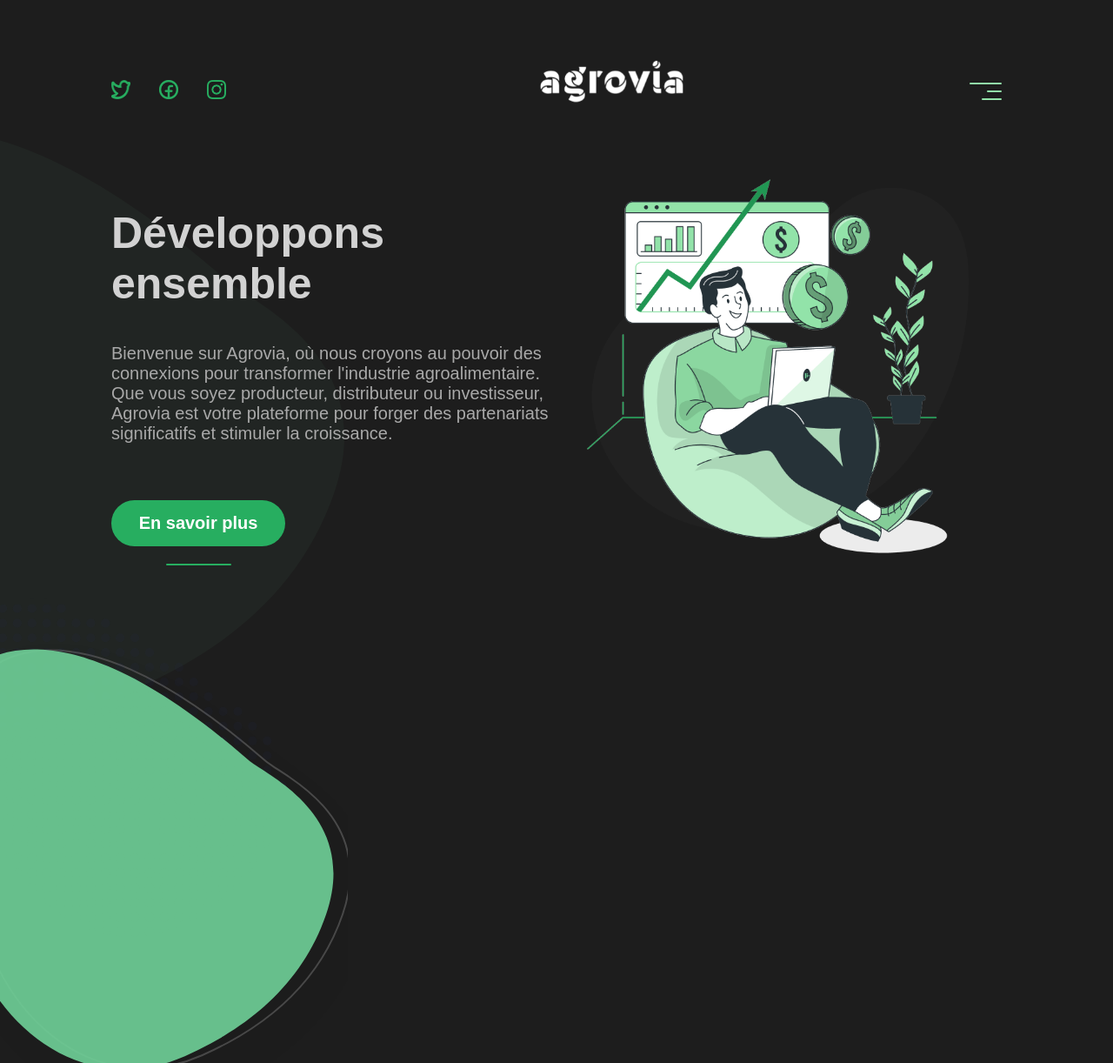
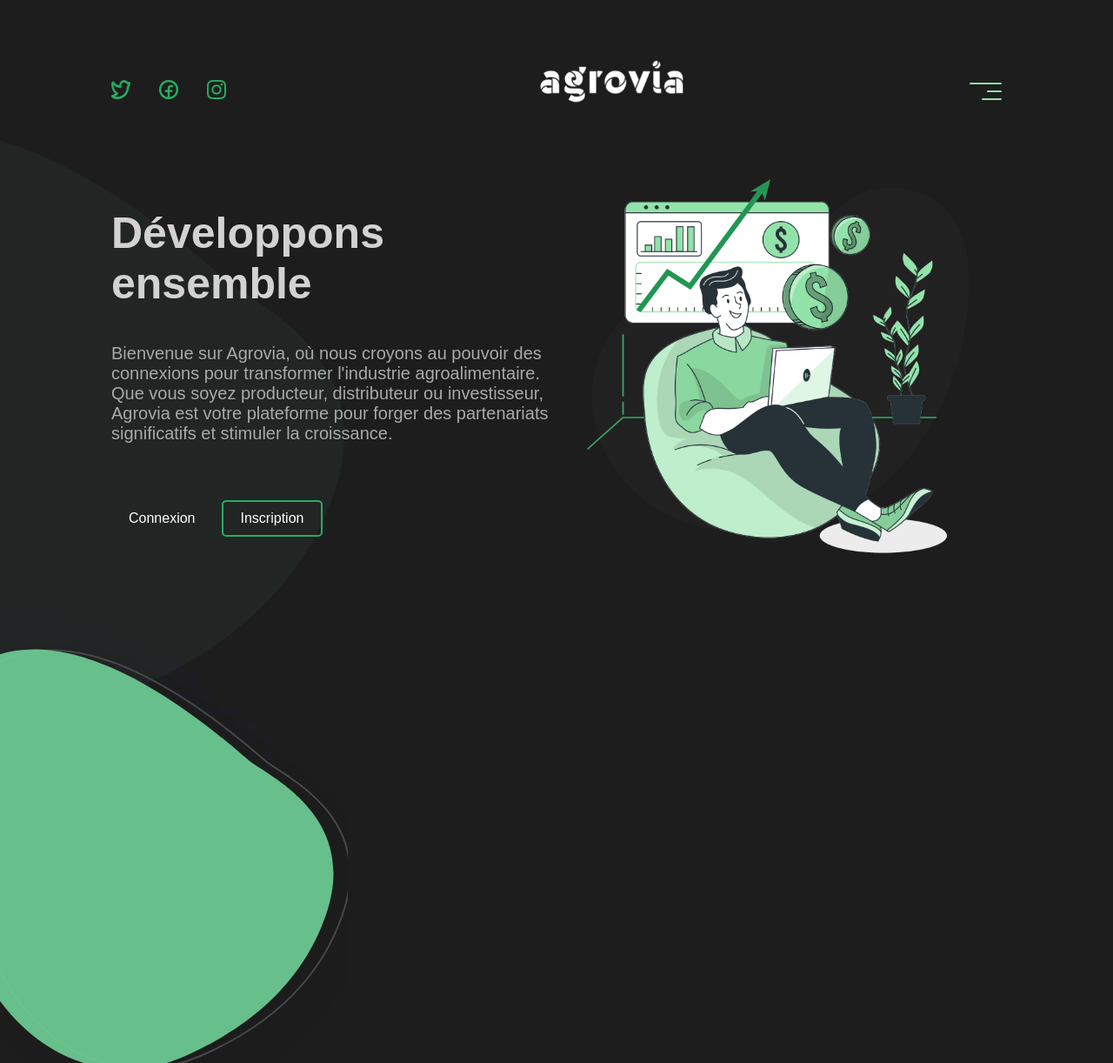
Before and after one commit to zestones/biocommerce, a PHP site: page /pages/index.html in a window 1280 px wide. Shown: the whole page at 87% size. Run offline with PHP 8.4, Linux system fonts and the light colour scheme.

Commit message:
fix: add sign in/up in landing page

```diff
--- a/src/pages/index.html
+++ b/src/pages/index.html
@@ -80,9 +80,10 @@
                     plateforme pour forger des partenariats significatifs et stimuler la croissance.
                 </p>
                 <div class="more">
-                    <button>En savoir plus</button>
-                    <hr>
+                    <a href="#" class="login-btn">Connexion</a>
+                    <a href="#" class="signup-btn">Inscription</a>
                 </div>
+
             </div>
             <div class="right">
                 <img src="../assets/icons/revenue-bro.png" alt="revenue bro">
--- a/src/styles/index.css
+++ b/src/styles/index.css
@@ -384,32 +384,14 @@ header .burger-menu hr:last-child {
   align-items: center;
   justify-content: center;
   margin-top: 45px;
-  flex-direction: column;
 }
 
-.main-container .hero .left .more button {
-  background-color: var(--secondary);
-  color: white;
-  font-size: 20px;
-  font-weight: 700;
-  padding: 15px 30px;
-  border: none;
-  border-radius: 35px;
-  cursor: pointer;
-  width: 200px;
+.main-container .hero .left .more a {
+  text-decoration: none;
 }
 
-.main-container .hero .left .more button:hover {
-  background-color: var(--tertiary);
-}
-
-.main-container .hero .left .more hr {
-  width: 75px;
-  background-color: var(--secondary);
-  height: 2px;
-  border: none;
-  border-radius: 5px;
-  margin-top: 20px;
+.main-container .hero .left .more a.signup-btn {
+  border-color: var(--secondary);
 }
 
 .main-container .hero .right {
```
